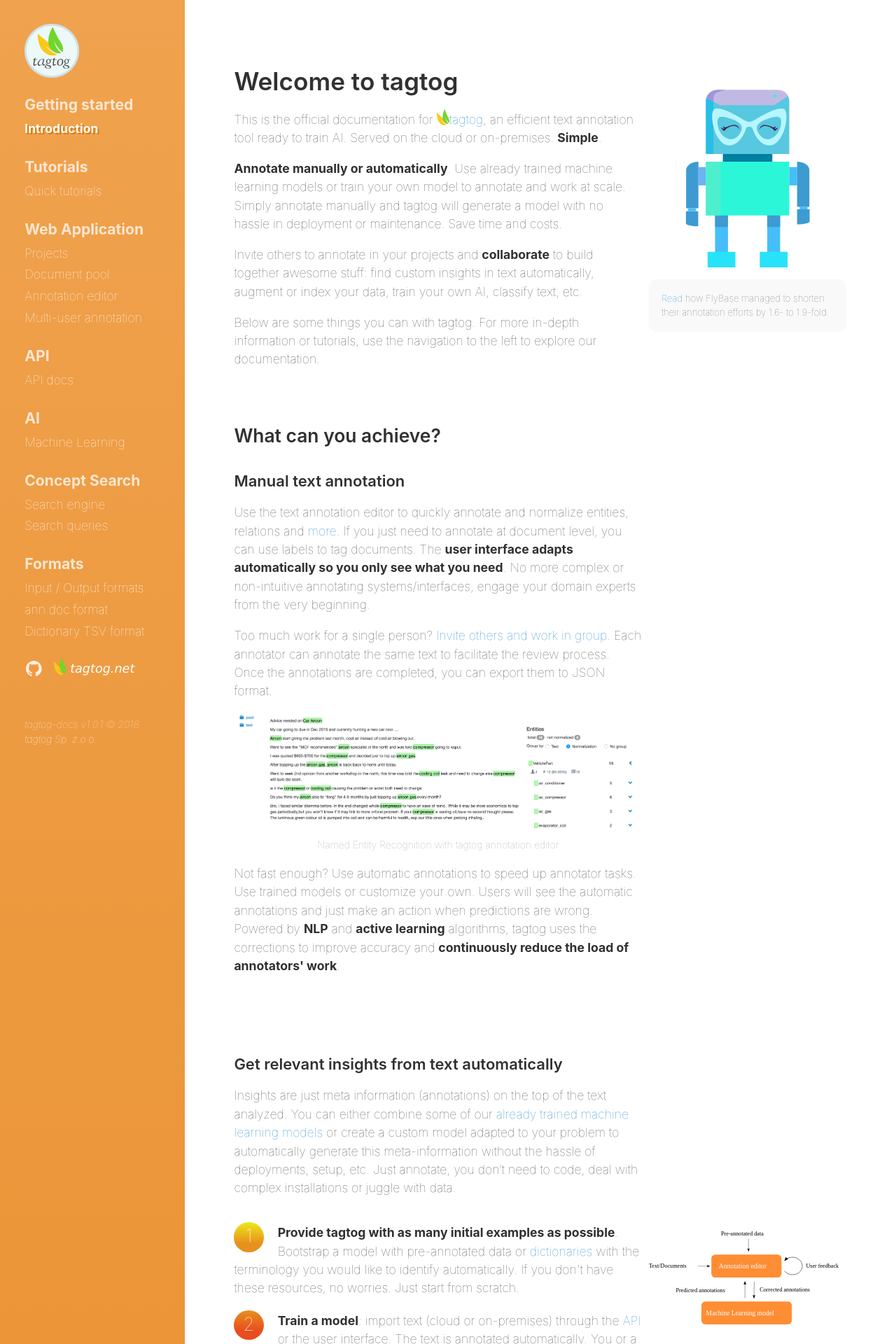
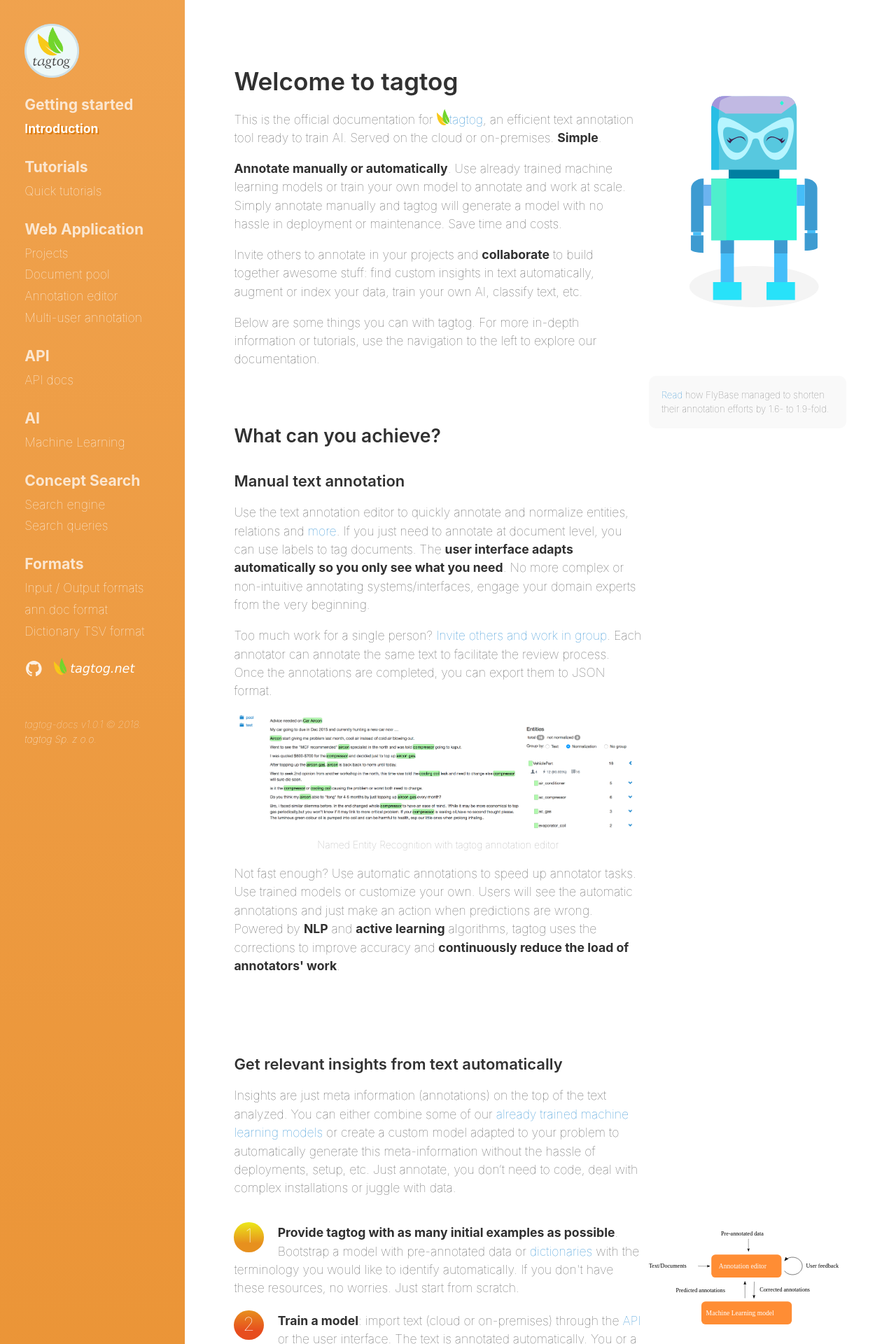
Before and after one commit to tagtogorg/tagtog-doc, a Jekyll site: the page built from index.html, in a window 1280 px wide. Shown: the top 1920 px of the page at 70% size. Built offline with Jekyll 4.4.1, drawn with Linux system fonts in a browser that asks for light colours; nearby versions of some CDN libraries; the list of posts is cut into pages by our own code.

Commit message:
Adjust robot

```diff
--- a/_layouts/index.html
+++ b/_layouts/index.html
@@ -23,7 +23,8 @@ id: introduction
     </div>
   </div>
   <div class="one-third-col">
-    {% include image.html name="robot.teacher.svg" width=300 %}
+    {% include image.html name="robot.teacher.svg" width=250 %}
+    <br/><br/>
     {% include message.html message='<a href="https://www.ncbi.nlm.nih.gov/pmc/articles/PMC3978375/" title="tagtog: interactive and text-mining-assisted annotation of gene mentions in PLOS full-text articles">Read</a> how FlyBase managed to shorten their annotation efforts by 1.6- to 1.9-fold.'%}
   </div>
 
@@ -36,6 +37,7 @@ id: introduction
       </div>
     </div>
     <div class="one-third-col">
+
     </div>
     <div class="two-third-col">
       <p class="numbered-item"><span class="number-1">1</span><strong>Provide tagtog with as many initial examples as possible</strong>. Bootstrap a model with pre-annotated data or <a href="/projects.html#dictionaries">dictionaries</a> with the terminology you would like to identify automatically. If you don't have these resources, no worries. Just start from scratch.</p>
```
Also changed, not shown: assets/img/robot.teacher.svg.
